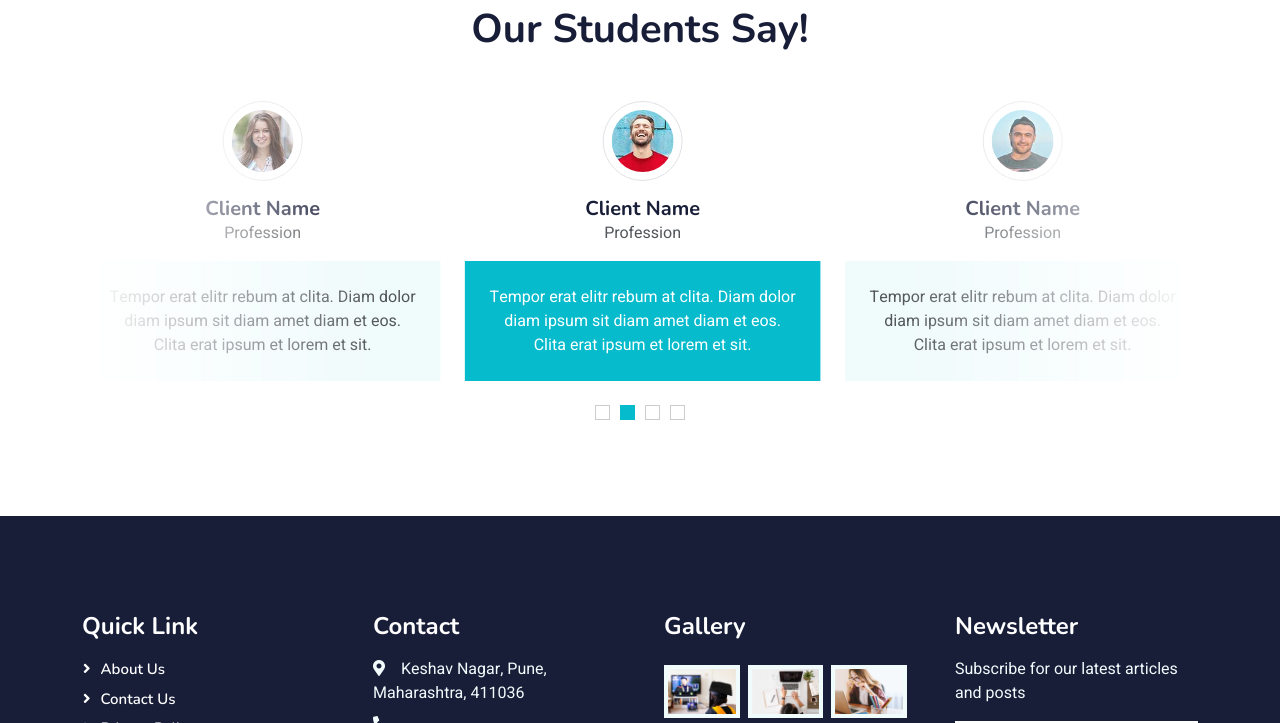
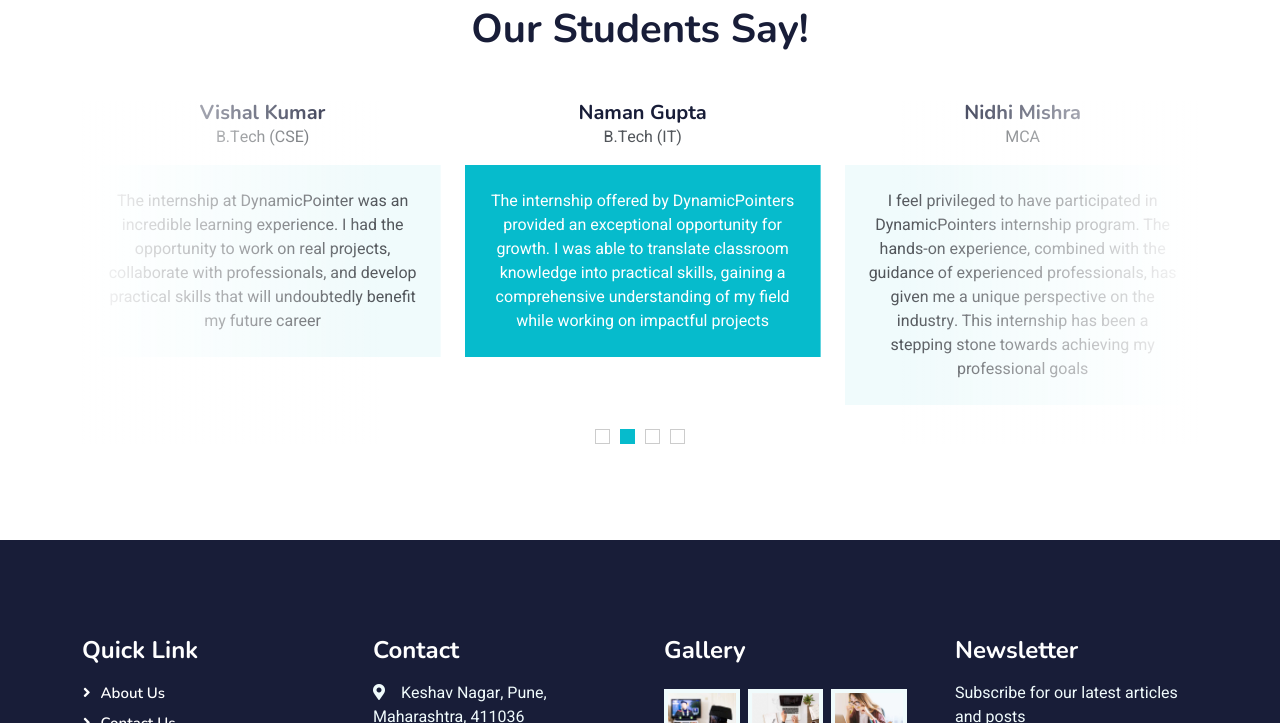
Before and after one commit to deepanshudodke/finalWebsite, a plain HTML site: page courses.html in a window 1280 px wide. Shown: the part 1202-1925 px from the top of the page. Drawn offline with nearby package versions, Linux system fonts and the light colour scheme.

Commit message:
Update courses.html
changed internship pade testimonial

```diff
--- a/courses.html
+++ b/courses.html
@@ -245,7 +245,7 @@
 
 
     <!-- Testimonial Start -->
-    <div class="container-xxl py-5 wow fadeInUp" data-wow-delay="0.1s">
+   <div class="container-xxl py-5 wow fadeInUp" data-wow-delay="0.1s">
         <div class="container">
             <div class="text-center">
                 <h6 class="section-title bg-white text-center text-primary px-3">Testimonial</h6>
@@ -253,40 +253,41 @@
             </div>
             <div class="owl-carousel testimonial-carousel position-relative">
                 <div class="testimonial-item text-center">
-                    <img class="border rounded-circle p-2 mx-auto mb-3" src="img/testimonial-1.jpg" style="width: 80px; height: 80px;">
-                    <h5 class="mb-0">Client Name</h5>
-                    <p>Profession</p>
+                    <!-- <img class="border rounded-circle p-2 mx-auto mb-3" src="img/testimonial-1.jpg" style="width: 80px; height: 80px;"> -->
+                    <h5 class="mb-0">Vishal Kumar</h5>
+                    <p>B.Tech (CSE)</p>
                     <div class="testimonial-text bg-light text-center p-4">
-                    <p class="mb-0">Tempor erat elitr rebum at clita. Diam dolor diam ipsum sit diam amet diam et eos. Clita erat ipsum et lorem et sit.</p>
+                    <p class="mb-0">The internship at DynamicPointer was an incredible learning experience. I had the opportunity to work on real projects, collaborate with professionals, and develop practical skills that will undoubtedly benefit my future career</p>
                     </div>
                 </div>
                 <div class="testimonial-item text-center">
-                    <img class="border rounded-circle p-2 mx-auto mb-3" src="img/testimonial-2.jpg" style="width: 80px; height: 80px;">
-                    <h5 class="mb-0">Client Name</h5>
-                    <p>Profession</p>
+                    <!-- <img class="border rounded-circle p-2 mx-auto mb-3" src="img/testimonial-2.jpg" style="width: 80px; height: 80px;"> -->
+                    <h5 class="mb-0">Naman Gupta</h5>
+                    <p>B.Tech (IT)</p>
                     <div class="testimonial-text bg-light text-center p-4">
-                    <p class="mb-0">Tempor erat elitr rebum at clita. Diam dolor diam ipsum sit diam amet diam et eos. Clita erat ipsum et lorem et sit.</p>
+                    <p class="mb-0">The internship offered by DynamicPointers provided an exceptional opportunity for growth. I was able to translate classroom knowledge into practical skills, gaining a comprehensive understanding of my field while working on impactful projects</p>
                     </div>
                 </div>
                 <div class="testimonial-item text-center">
-                    <img class="border rounded-circle p-2 mx-auto mb-3" src="img/testimonial-3.jpg" style="width: 80px; height: 80px;">
-                    <h5 class="mb-0">Client Name</h5>
-                    <p>Profession</p>
+                    <!-- <img class="border rounded-circle p-2 mx-auto mb-3" src="img/testimonial-3.jpg" style="width: 80px; height: 80px;"> -->
+                    <h5 class="mb-0">Nidhi Mishra</h5>
+                    <p>MCA</p>
                     <div class="testimonial-text bg-light text-center p-4">
-                    <p class="mb-0">Tempor erat elitr rebum at clita. Diam dolor diam ipsum sit diam amet diam et eos. Clita erat ipsum et lorem et sit.</p>
+                    <p class="mb-0">I feel privileged to have participated in DynamicPointers internship program. The hands-on experience, combined with the guidance of experienced professionals, has given me a unique perspective on the industry. This internship has been a stepping stone towards achieving my professional goals</p>
                     </div>
                 </div>
                 <div class="testimonial-item text-center">
-                    <img class="border rounded-circle p-2 mx-auto mb-3" src="img/testimonial-4.jpg" style="width: 80px; height: 80px;">
-                    <h5 class="mb-0">Client Name</h5>
-                    <p>Profession</p>
+                    <!-- <img class="border rounded-circle p-2 mx-auto mb-3" src="img/testimonial-4.jpg" style="width: 80px; height: 80px;"> -->
+                    <h5 class="mb-0">Vishakha Das</h5>
+                    <p>B.Tech (CSE)</p>
                     <div class="testimonial-text bg-light text-center p-4">
-                    <p class="mb-0">Tempor erat elitr rebum at clita. Diam dolor diam ipsum sit diam amet diam et eos. Clita erat ipsum et lorem et sit.</p>
+                    <p class="mb-0">I cannot express enough gratitude for the internship experience at DynamicPointers. The exposure to real-world problems and the chance to contribute to meaningful projects allowed me to develop a deep sense of purpose and the skills necessary for a successful career</p>
                     </div>
                 </div>
             </div>
         </div>
     </div>
+
     <!-- Testimonial End -->
 
 
```
